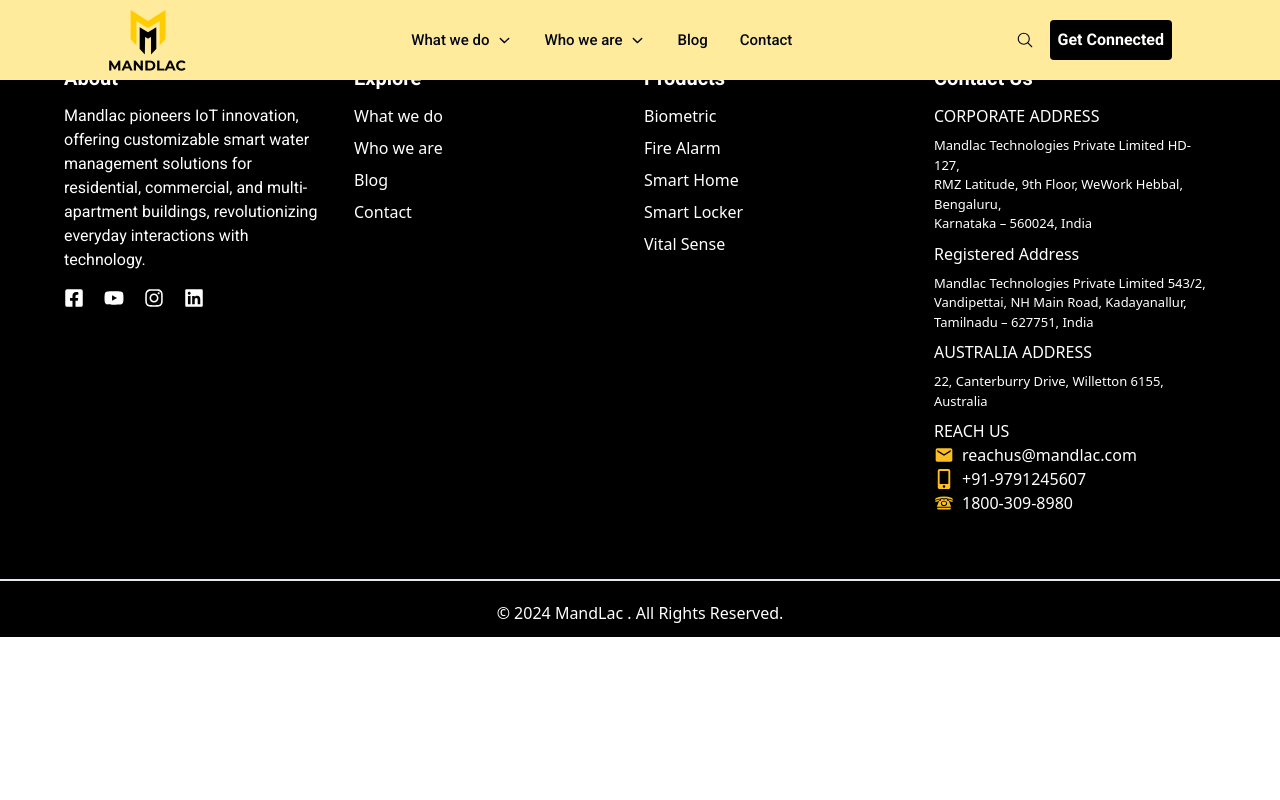
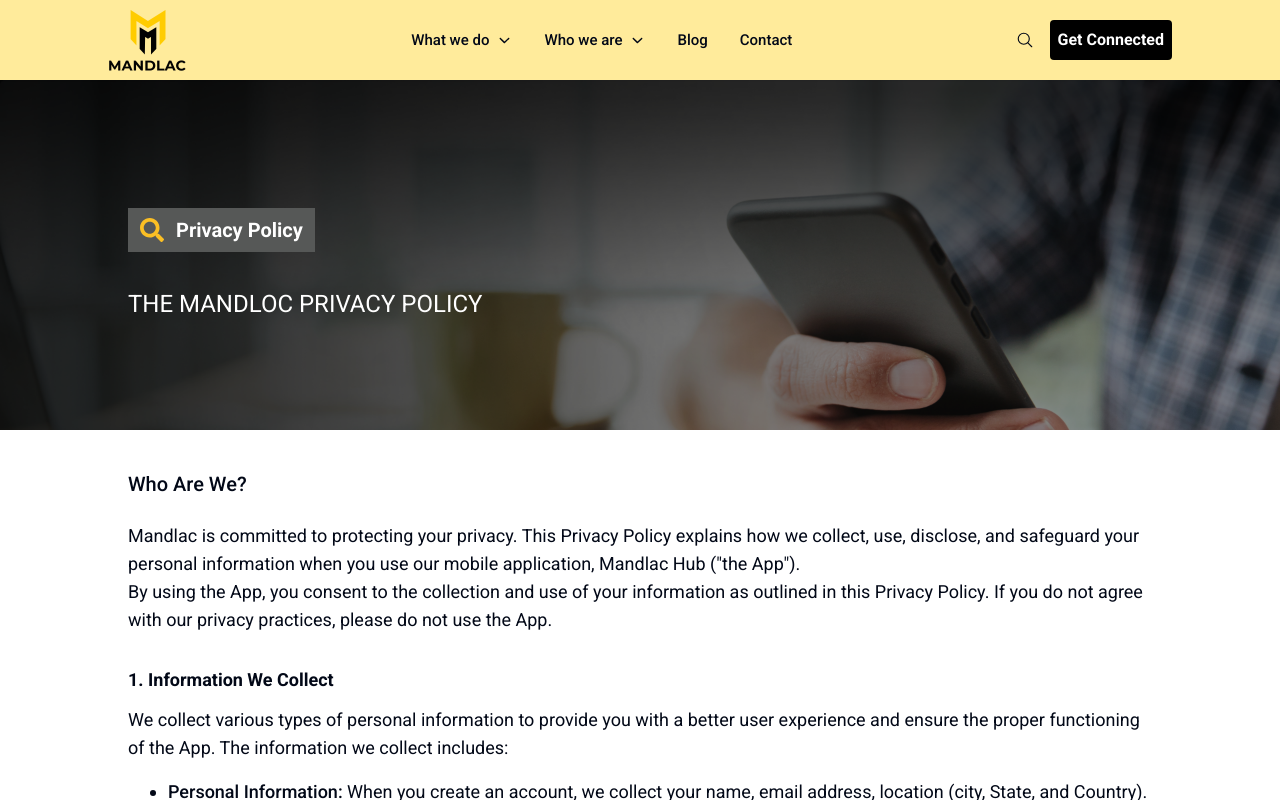
Before and after one commit to MariaJoni/mandlac, a React (Vite) app: page /PrivacyPolicy in a window 1280 px wide. Built offline with nearby package versions, Linux system fonts and the light colour scheme.

Commit message:
PrivacyPolicy

```diff
--- a/src/App.jsx
+++ b/src/App.jsx
@@ -8,6 +8,7 @@
 import Contact from "./pages/contact";
 import OverView from "./pages/overview";
 import AboutSector from "./pages/aboutSector";
+import PrivacyPolicy from "./pages/privacyPolicy";
 
 function App() {
   return (
@@ -21,7 +22,8 @@
           <Route path="/Services/:sector" element={<Services />} />
           <Route path="/AboutUs/:sector" element={<AboutSector />} />
           <Route path="/contact" element={<Contact />} />
-            <Route path="/SectorOverview" element={<OverView/>} />
+          <Route path="/SectorOverview" element={<OverView />} />
+          <Route path="/PrivacyPolicy" element={<PrivacyPolicy />} />
         </Routes>
         <Footer />
       </Router>
--- a/src/pages/footer.jsx
+++ b/src/pages/footer.jsx
@@ -61,6 +61,14 @@
               }}
                 className="pb-2 cursor-pointer hover:text-amber-300">Contact</span>
             </li>
+            <li className="mb-2">
+              <span className="pb-2 cursor-pointer hover:text-amber-300" onClick={() => {
+                navigate("/PrivacyPolicy");
+                window.location.reload();
+                window.scrollTo(0, 0);
+              }}>Privacy Policy
+              </span>
+            </li>
           </ul>
         </div>
         <div>
--- /dev/null
+++ b/src/pages/privacyPolicy.jsx
@@ -0,0 +1,114 @@
+import React from 'react'
+import { FaSearch } from 'react-icons/fa'
+
+function PrivacyPolicy() {
+  return (
+    <div>
+      <div className="w-full mt-20 font-roboto">
+        <div className="bg-[url('./assets/Blog.png')] w-full h-[250px] md:h-[300px] lg:h-[350px] bg-no-repeat bg-cover relative -z-10">
+          <div className="absolute -z-20 top-10 left-5 md:left-20 lg:left-32 md:top-32 lg:top-32 px-3 py-2 text-white bg-[#565857] flex items-center gap-3 font-semibold text-lg md:text-xl">
+            <FaSearch className="text-amber-400 h-5 w-5 md:h-6 md:w-6" />
+            Privacy Policy
+          </div>
+          <div className="absolute top-24 left-5 md:top-52 md:left-20 lg:left-32 text-sm md:text-2xl text-white">
+            THE MANDLOC PRIVACY POLICY
+          </div>
+        </div>
+
+        <div className="flex flex-col px-5 lg:px-32">
+          <h2 className="text-2xl md:text-3xl font-semibold text-left mt-5 pb-5">
+          </h2>
+          <div className="text-base md:text-lg leading-relaxed">
+            <h1 className="text-xl font-medium mb-6">Who Are We?</h1>
+            <p>
+              Mandlac is committed to protecting your privacy. This Privacy Policy explains how we collect, use, disclose, and safeguard your personal information when you use our mobile application, Mandlac Hub ("the App").
+            </p>
+            <p className="mb-8">
+              By using the App, you consent to the collection and use of your information as outlined in this Privacy Policy. If you do not agree with our privacy practices, please do not use the App.
+            </p>
+            <h2 className="text-lg font-semibold my-3">1. Information We Collect</h2>
+            <p>We collect various types of personal information to provide you with a better user experience and ensure the proper functioning of the App. The information we collect includes:</p>
+            <ul className="list-disc ml-6 md:ml-10 my-4">
+              <li>
+                <span className="font-medium">Personal Information:</span> When you create an account, we collect your name, email address, location (city, State, and Country).
+              </li>
+              <li>
+                <span className="font-medium">Permissions:</span> We request permission for:
+                <ul className="list-disc ml-6 md:ml-10">
+                  <li>Camera Access: To scan QR codes or take pictures of IoT devices.</li>
+                  <li>Storage Access: To upload and store device-related data.</li>
+                </ul>
+              </li>
+              <li>
+                <span className="font-medium">IoT Device Data:</span> The App collects data from connected IoT devices, such as water flow readings, smoke detection alerts, and other metrics, to monitor and display the performance of each device.
+              </li>
+            </ul>
+            <h2 className="text-lg font-semibold my-3">2. How We Use Your Information</h2>
+            <p>We use the information we collect for the following purposes:</p>
+            <ul className="list-disc ml-6 md:ml-10 my-4">
+              <li>To create and manage your user account.</li>
+              <li>To enable the connection and monitoring of your IoT devices.</li>
+              <li>To send important updates and notifications related to the App or your connected devices.</li>
+              <li>To enhance the functionality of the App and improve user experience.</li>
+              <li>To comply with legal obligations, including responding to requests from law enforcement or regulatory authorities.</li>
+            </ul>
+            <h2 className="text-lg font-semibold my-3">3. Sharing Your Information</h2>
+            <ul className="list-disc ml-6 md:ml-10 my-4">
+              <li>
+                <span className="font-medium">Service Providers:</span> We may share your information with third-party service providers who assist us in operating the App, such as cloud storage providers or analytics services.
+              </li>
+              <li>
+                <span className="font-medium">Legal Requirements:</span> We may disclose your information if required by law, regulation, or legal process, or in response to requests from governmental authorities.
+              </li>
+              <li>
+                <span className="font-medium">Business Transactions:</span> In the event of a merger, acquisition, or sale of assets, your information may be transferred as part of that transaction.
+              </li>
+            </ul>
+            <h2 className="text-lg font-semibold my-3">4. Data Security</h2>
+            <p className="mb-4">
+              We implement reasonable administrative, technical, and physical safeguards to protect the information we collect. However, please be aware that no data transmission over the internet is completely secure. While we strive to protect your personal data, we cannot guarantee the absolute security of your information.
+            </p>
+            <h2 className="text-lg font-semibold my-3">5. Your Rights</h2>
+            <p className="mb-3">
+              Depending on your location and applicable laws, you may have certain rights regarding your personal information, including:
+            </p>
+            <ul className="list-disc ml-6 md:ml-10 my-4">
+              <li>Requesting access to and correction of your data.</li>
+              <li>Requesting deletion of your personal information.</li>
+              <li>Opting out of marketing communications.</li>
+            </ul>
+            <p className="mb-4">
+              If you wish to exercise any of these rights, please contact us using the information provided below.
+            </p>
+            <h2 className="text-lg font-semibold my-3">6. Children’s Privacy</h2>
+            <p className="mb-4">
+              Mandlac Hub is not intended for use by children under the age of 13. We do not knowingly collect or solicit personal information from children under 13. If we become aware that we have inadvertently collected personal information from a child under 13, we will take steps to delete such information.
+            </p>
+            <h2 className="text-lg font-semibold my-3">7. Third-Party Links</h2>
+            <p className="mb-4">
+              The App does not include links to third-party websites or services. All features and functionalities are managed exclusively by us, ensuring your data remains secure within our system.
+            </p>
+            <h2 className="text-lg font-semibold my-3">8. Changes to This Privacy Policy</h2>
+            <p className="mb-4">
+              We may update this Privacy Policy from time to time to reflect changes in our practices or legal requirements. We will notify you of any material changes by posting the updated policy within the App or on our website. The date of the most recent update will be indicated at the top of this page.
+            </p>
+            <h2 className="text-lg font-semibold my-3">9. Contact Us</h2>
+            <p className="mb-4">
+              If you have any questions or concerns about this Privacy Policy or our privacy practices, please contact us at:
+            </p>
+            <p>
+              <strong>Mandlac Hub Support</strong>
+              <br />
+              Email: store.mandlac@gmail.com
+            </p>
+            <p className="my-10">
+              By using the Mandlac Hub App, you agree to the terms outlined in this Privacy Policy. Thank you for trusting Mandlac Hub with your personal information.
+            </p>
+          </div>
+        </div>
+      </div>
+    </div>
+  );
+}
+
+export default PrivacyPolicy;
```
Lines whose indentation alone changed are shown as unchanged.
